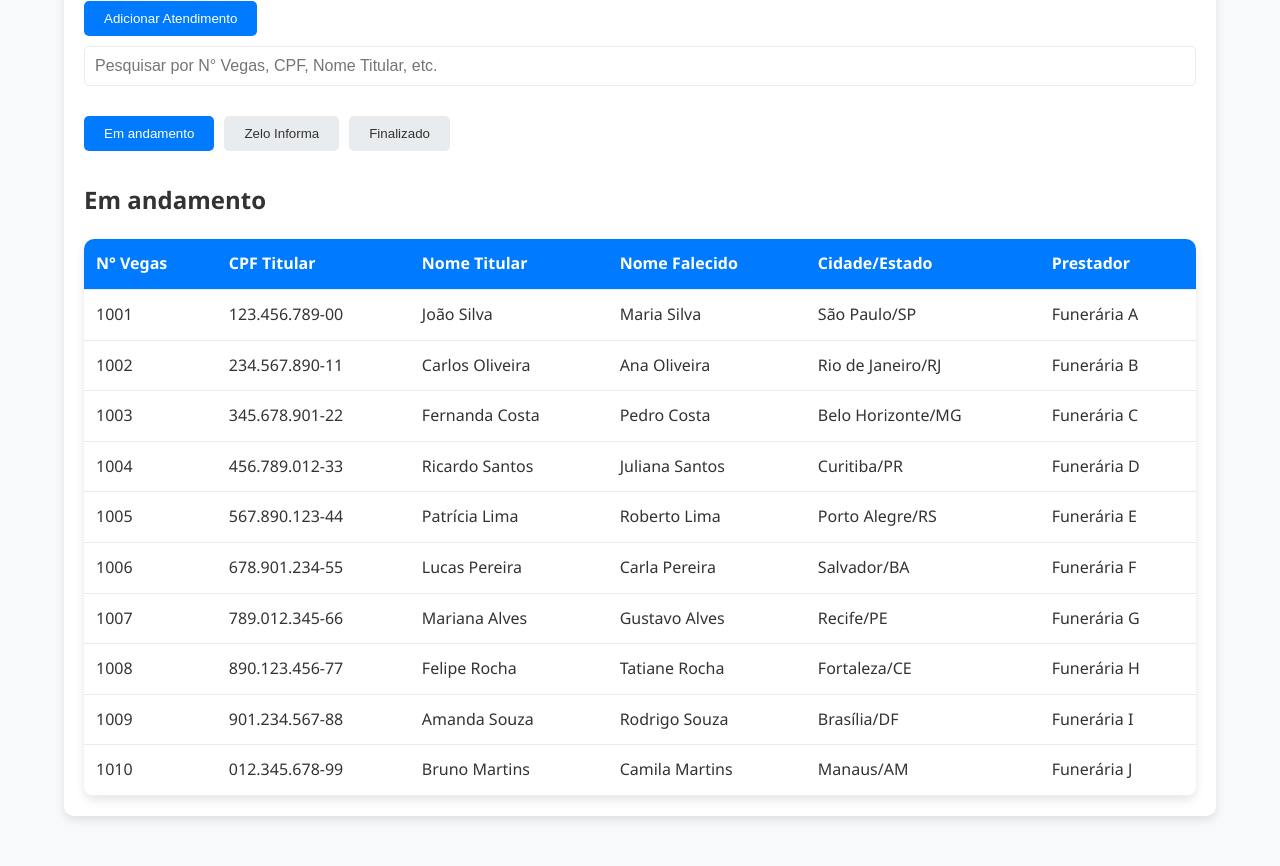
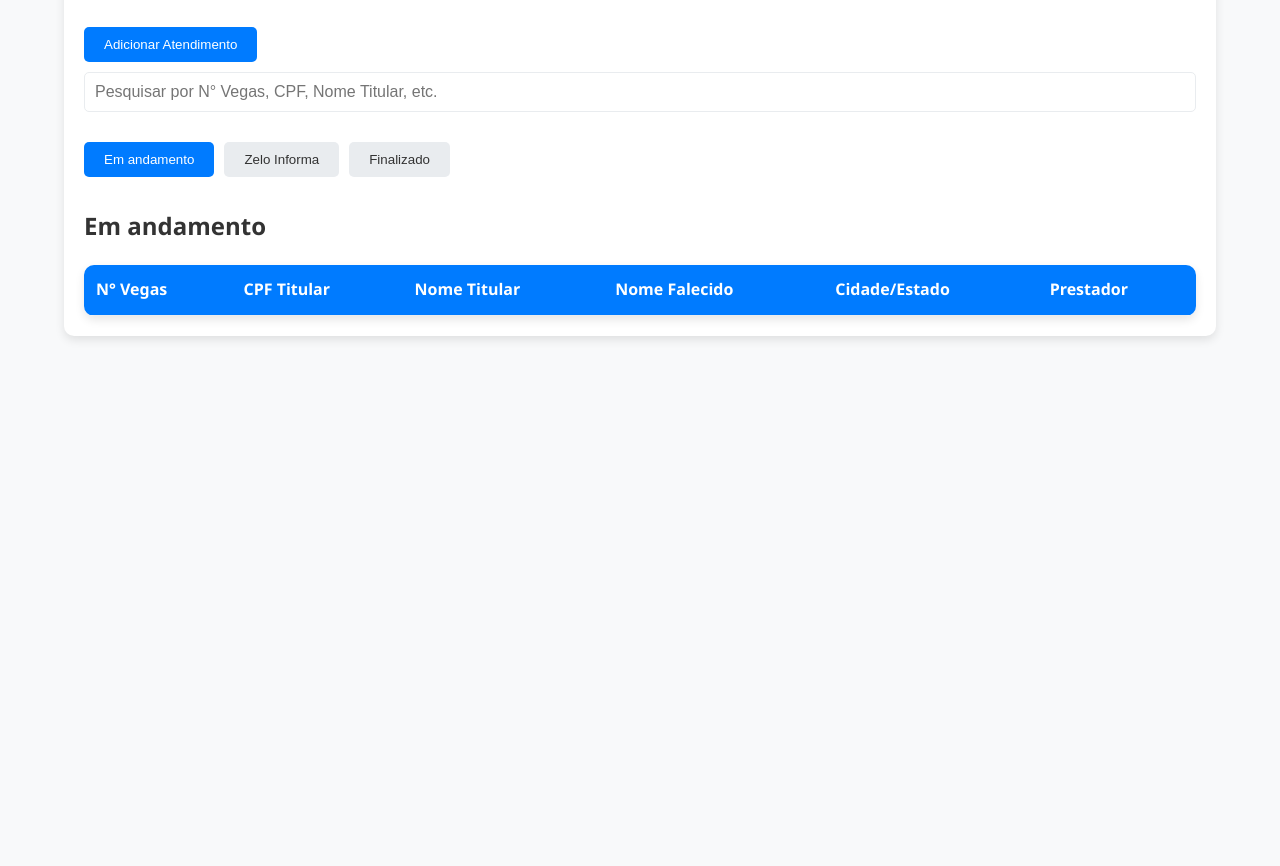
Before and after one commit to Richardlds/projetozelo, a plain HTML site: page index.html in a window 1280 px wide. Shown: the part 163-1029 px from the top of the page. After the commit the page ends 800 px from the top, so only its background shows below. Drawn offline with Linux system fonts and the light colour scheme.

Commit message:
Add files via upload

```diff
--- a/index.html
+++ b/index.html
@@ -7,6 +7,7 @@
     <link rel="stylesheet" href="styles.css">
 </head>
 <body>
+  version 0.1
     <div class="container">
         <h1>Passagem de plantão</h1>
 
--- a/script.js
+++ b/script.js
@@ -3,43 +3,10 @@ document.addEventListener('DOMContentLoaded', function () {
     const tabelaEmAndamento = document.querySelector('#emAndamento tbody');
     const tabelaZeloInforma = document.querySelector('#zeloInforma tbody');
     const tabelaFinalizado = document.querySelector('#finalizado tbody');
-// Array para armazenar os atendimentos
-let atendimentos = JSON.parse(localStorage.getItem('atendimentos')) || [];
-// TEMPORARIO TEMPORARIO TEMPORARIO TEMPORARIO TEMPORARIO OOOOOOOOOOOOOOOOOOOOOOOOOOOOOOOOOOOOOOOOOOOOOOOOOOOOOOOOOOOOOOOOOOOOOOOOOOOO
- {
-    // Atendimentos em andamento
-    atendimentos.push(
-        { numeroVegas: '1001', cpfTitular: '123.456.789-00', nomeTitular: 'João Silva', nomeFalecido: 'Maria Silva', cidadeEstado: 'São Paulo/SP', prestador: 'Funerária A', status: 'emAndamento', observacoes: [] },
-        { numeroVegas: '1002', cpfTitular: '234.567.890-11', nomeTitular: 'Carlos Oliveira', nomeFalecido: 'Ana Oliveira', cidadeEstado: 'Rio de Janeiro/RJ', prestador: 'Funerária B', status: 'emAndamento', observacoes: [] },
-        { numeroVegas: '1003', cpfTitular: '345.678.901-22', nomeTitular: 'Fernanda Costa', nomeFalecido: 'Pedro Costa', cidadeEstado: 'Belo Horizonte/MG', prestador: 'Funerária C', status: 'emAndamento', observacoes: [] },
-        { numeroVegas: '1004', cpfTitular: '456.789.012-33', nomeTitular: 'Ricardo Santos', nomeFalecido: 'Juliana Santos', cidadeEstado: 'Curitiba/PR', prestador: 'Funerária D', status: 'emAndamento', observacoes: [] },
-        { numeroVegas: '1005', cpfTitular: '567.890.123-44', nomeTitular: 'Patrícia Lima', nomeFalecido: 'Roberto Lima', cidadeEstado: 'Porto Alegre/RS', prestador: 'Funerária E', status: 'emAndamento', observacoes: [] },
-        { numeroVegas: '1006', cpfTitular: '678.901.234-55', nomeTitular: 'Lucas Pereira', nomeFalecido: 'Carla Pereira', cidadeEstado: 'Salvador/BA', prestador: 'Funerária F', status: 'emAndamento', observacoes: [] },
-        { numeroVegas: '1007', cpfTitular: '789.012.345-66', nomeTitular: 'Mariana Alves', nomeFalecido: 'Gustavo Alves', cidadeEstado: 'Recife/PE', prestador: 'Funerária G', status: 'emAndamento', observacoes: [] },
-        { numeroVegas: '1008', cpfTitular: '890.123.456-77', nomeTitular: 'Felipe Rocha', nomeFalecido: 'Tatiane Rocha', cidadeEstado: 'Fortaleza/CE', prestador: 'Funerária H', status: 'emAndamento', observacoes: [] },
-        { numeroVegas: '1009', cpfTitular: '901.234.567-88', nomeTitular: 'Amanda Souza', nomeFalecido: 'Rodrigo Souza', cidadeEstado: 'Brasília/DF', prestador: 'Funerária I', status: 'emAndamento', observacoes: [] },
-        { numeroVegas: '1010', cpfTitular: '012.345.678-99', nomeTitular: 'Bruno Martins', nomeFalecido: 'Camila Martins', cidadeEstado: 'Manaus/AM', prestador: 'Funerária J', status: 'emAndamento', observacoes: [] }
-    );
 
-    // Atendimentos em Zelo Informa
-    atendimentos.push(
-        { numeroVegas: '2001', cpfTitular: '111.222.333-44', nomeTitular: 'Ana Paula', nomeFalecido: 'José Silva', cidadeEstado: 'São Paulo/SP', prestador: 'Funerária K', status: 'zeloInforma', observacoes: [] },
-        { numeroVegas: '2002', cpfTitular: '222.333.444-55', nomeTitular: 'Roberto Carlos', nomeFalecido: 'Maria Clara', cidadeEstado: 'Rio de Janeiro/RJ', prestador: 'Funerária L', status: 'zeloInforma', observacoes: [] },
-        { numeroVegas: '2003', cpfTitular: '333.444.555-66', nomeTitular: 'Carla Dias', nomeFalecido: 'Antônio Dias', cidadeEstado: 'Belo Horizonte/MG', prestador: 'Funerária M', status: 'zeloInforma', observacoes: [] },
-        { numeroVegas: '2004', cpfTitular: '444.555.666-77', nomeTitular: 'Marcos Lima', nomeFalecido: 'Fernanda Lima', cidadeEstado: 'Curitiba/PR', prestador: 'Funerária N', status: 'zeloInforma', observacoes: [] },
-        { numeroVegas: '2005', cpfTitular: '555.666.777-88', nomeTitular: 'Juliana Rocha', nomeFalecido: 'Ricardo Rocha', cidadeEstado: 'Porto Alegre/RS', prestador: 'Funerária O', status: 'zeloInforma', observacoes: [] }
-    );
+    // Array para armazenar os atendimentos
+    let atendimentos = JSON.parse(localStorage.getItem('atendimentos')) || [];
 
-    // Atendimentos finalizados
-    atendimentos.push(
-        { numeroVegas: '3001', cpfTitular: '666.777.888-99', nomeTitular: 'Paulo Henrique', nomeFalecido: 'Luciana Silva', cidadeEstado: 'São Paulo/SP', prestador: 'Funerária P', status: 'finalizado', observacoes: [] },
-        { numeroVegas: '3002', cpfTitular: '777.888.999-00', nomeTitular: 'Luiza Almeida', nomeFalecido: 'Carlos Almeida', cidadeEstado: 'Rio de Janeiro/RJ', prestador: 'Funerária Q', status: 'finalizado', observacoes: [] }
-    );
-
-    // Salva os atendimentos de exemplo no localStorage
-    localStorage.setItem('atendimentos', JSON.stringify(atendimentos));
-}
-// TEMPORARIO TEMPORARIO TEMPORARIO TEMPORARIO TEMPORARIO OOOOOOOOOOOOOOOOOOOOOOOOOOOOOOOOOOOOOOOOOOOOOOOOOOOOOOOOOOOOOOOOOOOOOOO
     // Função para adicionar atendimento
     formAtendimento.addEventListener('submit', function (e) {
         e.preventDefault();
--- a/styles.css
+++ b/styles.css
@@ -419,4 +419,3 @@ form button:hover {
     font-size: 14px;
     color: #333;
 }
-}
```
Also changed, not shown: detalhes.html (+4 -6 lines).
